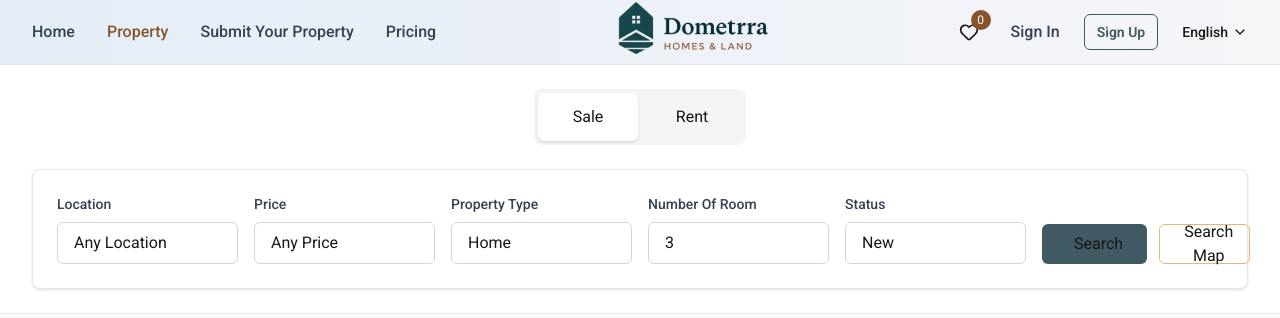
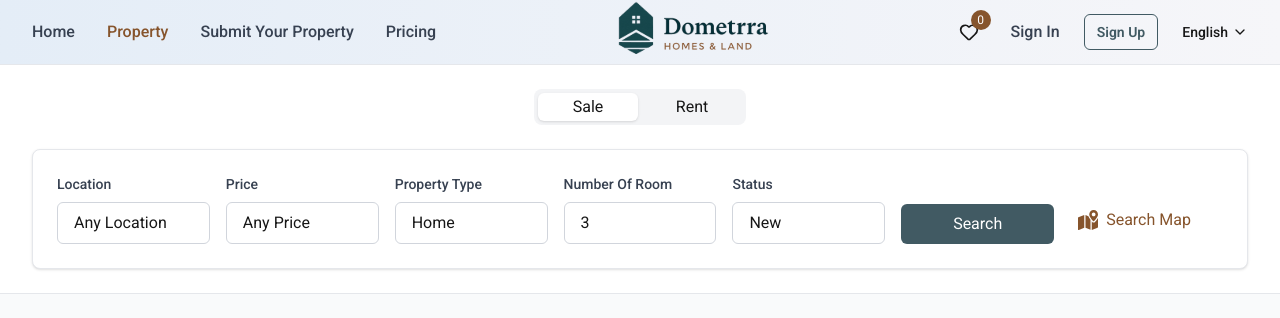
Before and after one commit to SMTech24-official/ehloukili-frontend-nextjs, a Next.js app: page /property in a window 1280 px wide. Shown: the top 318 px of the page. Built offline with nearby package versions, Linux system fonts and the light colour scheme.

Commit message:
fix: Update min-width of FeaturedPropertyCard to ensure consistent layout

```diff
--- a/src/components/pages/sale/SaleSearchSection.tsx
+++ b/src/components/pages/sale/SaleSearchSection.tsx
@@ -1,9 +1,10 @@
 'use client';
 
 import * as React from 'react';
-import { Search, Map } from 'lucide-react';
+import { Search, Map, SearchCode } from 'lucide-react';
 import Button from '@/components/ui/Button';
 import Select from '@/components/ui/Select';
+import Image from 'next/image';
 
 export interface SearchFilters {
     location: string;
@@ -44,8 +45,7 @@ const SaleSearchSection: React.FC<SaleSearchSectionProps> = ({
                             <button
                                 key={tab.value}
                                 onClick={() => onTabChange(tab.value)}
-                className={`px-8 py-3 rounded-md font-medium text-sm transition-all min-w-[100px] ${
-                  activeTab === tab.value
+                                className={`px-8 py-0.5 rounded-md font-medium text-sm transition-all min-w-[100px] ${activeTab === tab.value
                                     ? 'bg-white text-[var(--color-secondary-600)] shadow-sm'
                                     : 'text-[var(--color-neutral-600)] hover:text-[var(--color-neutral-900)]'
                                     }`}
@@ -58,7 +58,7 @@ const SaleSearchSection: React.FC<SaleSearchSectionProps> = ({
 
                 {/* Filter Bar */}
                 <div className="bg-white rounded-lg p-6 shadow-sm border border-gray-200">
-          <div className="grid grid-cols-1 sm:grid-cols-2 md:grid-cols-3 lg:grid-cols-6 gap-4 items-end">
+                    <div className="grid grid-cols-1 sm:grid-cols-2 md:grid-cols-3 lg:grid-cols-5 xl:grid-cols-7 gap-4 items-end">
                         {/* Location */}
                         <div>
                             <label className="block text-sm font-medium text-[var(--color-neutral-700)] mb-2">
@@ -188,19 +188,20 @@ const SaleSearchSection: React.FC<SaleSearchSectionProps> = ({
                         <div className="flex gap-3 lg:col-span-1 col-span-1 sm:col-span-2 md:col-span-3">
                             <Button
                                 color="primary"
-                className="flex-1 flex items-center justify-center gap-2 px-6 py-3"
+                                className="flex-1 flex items-center justify-center !text-white gap-2 px-6 py-3"
                                 onClick={onSearch}
                             >
-                <Search className="w-4 h-4" />
                                 Search
                             </Button>
-              <Button
-                color="outline"
-                className="flex items-center justify-center gap-2 px-4 py-3 border-[var(--color-secondary-300)] text-[var(--color-secondary-600)] hover:bg-[var(--color-secondary-50)]"
-              >
-                <Map className="w-4 h-4" />
-                <span className="hidden sm:inline">Search Map</span>
-              </Button>
+                        </div>
+                        <div className="text-[var(--color-secondary-600)] px-2 py-3 flex items-center gap-2 cursor-pointer">
+                            <Image
+                                src="/homePage/iconMapInhero.svg"
+                                alt="Search"
+                                width={20}
+                                height={20}
+                            />
+                            <span className="inline">Search Map</span>
                         </div>
                     </div>
                 </div>
--- a/src/components/shared/FeaturedPropertyCard.tsx
+++ b/src/components/shared/FeaturedPropertyCard.tsx
@@ -25,7 +25,7 @@ const FeaturedPropertyCard: React.FC<FeaturedPropertyCardProps> = ({
     imageUrl,
 }) => {
     return (
-        <div className="group cursor-pointer bg-white rounded-xl shadow-sm hover:shadow-lg transition-all duration-300 hover:-translate-y-1 overflow-hidden min-w-sm">
+        <div className="group cursor-pointer bg-white rounded-xl shadow-sm hover:shadow-lg transition-all duration-300 hover:-translate-y-1 overflow-hidden min-w-[18rem]">
             <div className="relative h-60 overflow-hidden">
                 <Image
                     src={imageUrl}
```
Lines whose indentation alone changed are shown as unchanged.
